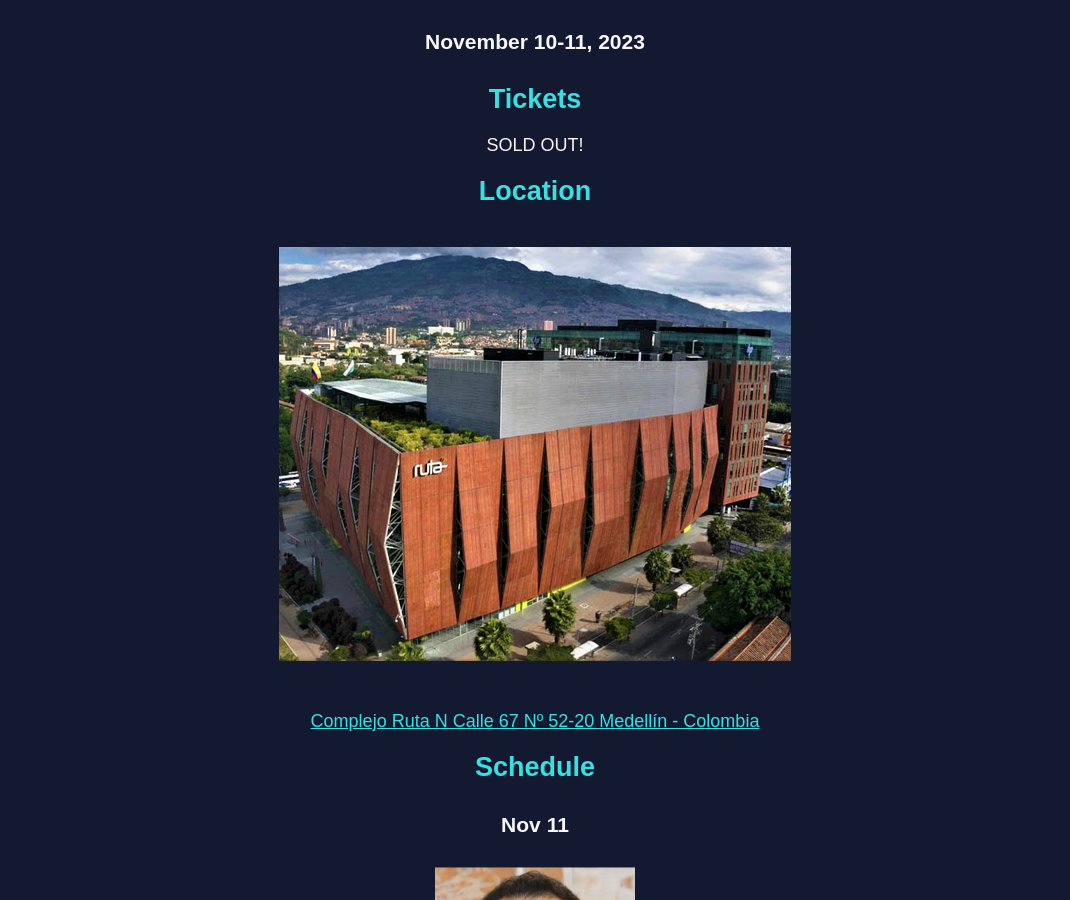
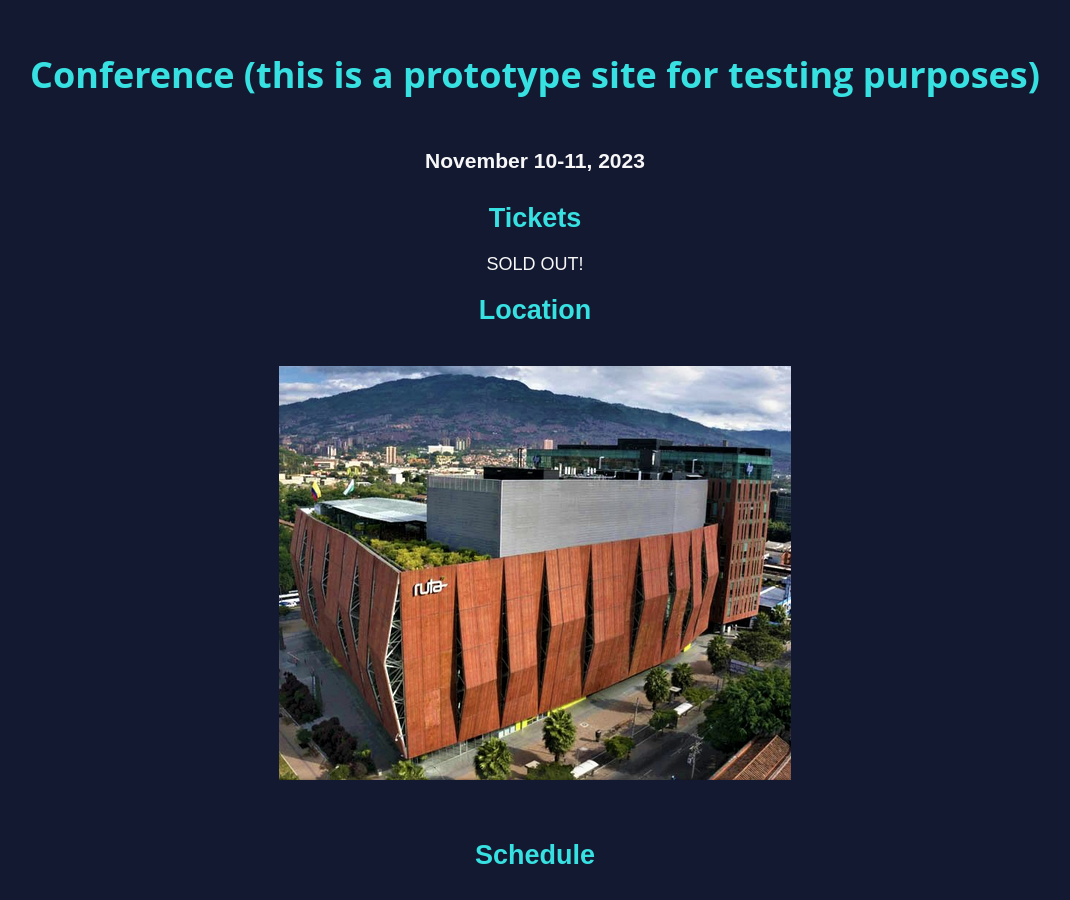
Before and after one commit to gothamgo/bweb, a Jekyll site: the page built from index.html, in a window 1280 px wide and 900 px high. Shown: the whole window, without its empty margins (105-1175 px from the left). Built offline with Jekyll 4.4.1, drawn with Linux system fonts in a browser that asks for light colours.

Commit message:
Update index.html

```diff
--- a/index.html
+++ b/index.html
@@ -56,6 +56,7 @@ div.speaker img {
 }
 </style>
 
+<h1>Conference (this is a prototype site for testing purposes)</h1>
 <h3>November 10-11, 2023</h3>
 
 <h2>Tickets</h2>
@@ -70,11 +71,6 @@ div.speaker img {
 
 <div class="location">
   <img src="{{site.url}}/images/rutan.png" class="speaker-image">
-  <p>
-    <a href="https://www.google.com/maps/place/Ruta+N/@6.2648627,-75.566595,15z/data=!4m6!3m5!1s0x8e4428e695083c29:0x99f177323f8c67d5!8m2!3d6.2648627!4d-75.566595!16s%2Fg%2F1tctsqq6?entry=ttu">
-      Complejo Ruta N Calle 67 Nº 52-20 Medellín - Colombia
-    </a>
-  </p>
 </div>
 
 <h2>Schedule</h2>
```
